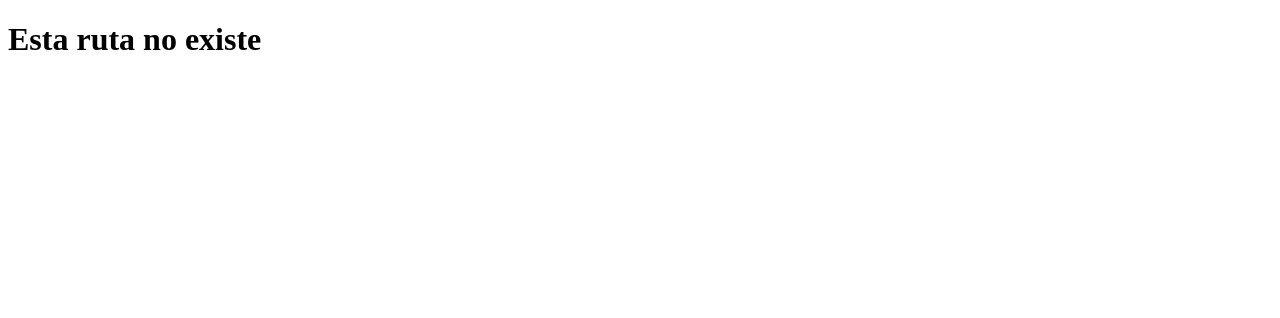
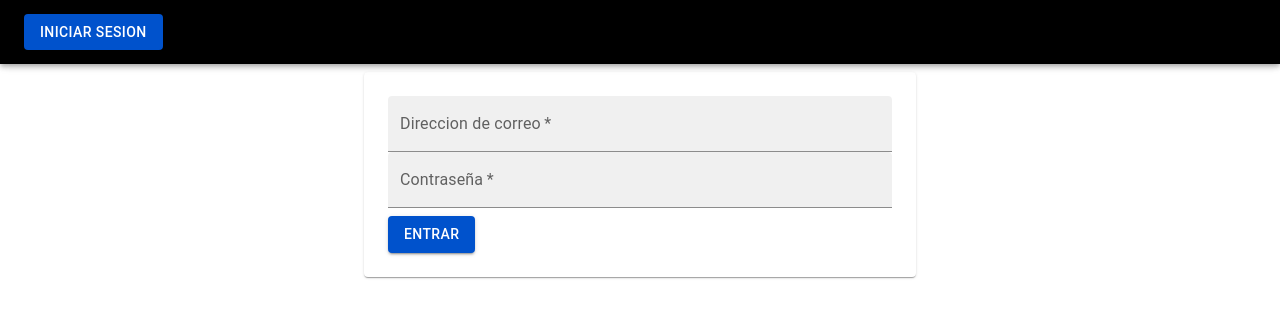
Before and after one commit to SergioDLR/Vacunacion-Materia-TTPS, a React (Vite) app in the folder front-app/: page /login in a window 1280 px wide. Shown: the top 318 px of the page. Built offline with nearby package versions, Linux system fonts and the light colour scheme.

Commit message:
Algunas cosas.

```diff
--- a/front-app/src/App.jsx
+++ b/front-app/src/App.jsx
@@ -1,10 +1,21 @@
 import RoutesDefinition from "./components/navigation/routesDefinition";
-
+import { ThemeProvider, createTheme } from "@mui/material/styles";
+import NavBar from "./components/Nav/NavBar";
+import UserContextProvider from "./components/Context/UserContext";
+const theme = createTheme({
+  palette: {
+    primary: {
+      main: "#0052cc",
+    },
+  },
+});
 function App() {
   return (
-    <>
-      <RoutesDefinition />
-    </>
+    <ThemeProvider theme={theme}>
+      <UserContextProvider>
+        <RoutesDefinition />
+      </UserContextProvider>
+    </ThemeProvider>
   );
 }
 
--- /dev/null
+++ b/front-app/src/components/Admin/HomeAdmin.jsx
@@ -0,0 +1,11 @@
+import NavBar from "../Nav/AdminNavBar";
+const HomeAdmin = () => {
+  return (
+    <>
+      <NavBar />
+      <h1>Hola esto es el home de admin</h1>
+    </>
+  );
+};
+
+export default HomeAdmin;
--- /dev/null
+++ b/front-app/src/components/Context/UserContext.jsx
@@ -0,0 +1,19 @@
+import { createContext, useState } from "react";
+import { useNavigate } from "react-router-dom";
+export const UserContext = createContext();
+const UserContextProvider = ({ children }) => {
+  const [userSesion, setUserSesion] = useState({});
+  const navigate = useNavigate();
+  const logIn = (userSesion) => {
+    setUserSesion(userSesion);
+    if (userSesion.role === "admin") {
+      navigate("/admin");
+    }
+  };
+  const getRole = () => {
+    return userSesion.role;
+  };
+  return <UserContext.Provider value={{ logIn, getRole }}>{children}</UserContext.Provider>;
+};
+
+export default UserContextProvider;
--- a/front-app/src/components/Home.jsx
+++ b/front-app/src/components/Home.jsx
@@ -1,5 +1,11 @@
+import NavBar from "./Nav/NavBar";
 const Home = () => {
-  return <h1>Hola este es el home</h1>;
+  return (
+    <>
+      <NavBar />
+      <h1>Hola este es el home</h1>
+    </>
+  );
 };
 
 export default Home;
--- /dev/null
+++ b/front-app/src/components/Login/Login.jsx
@@ -0,0 +1,62 @@
+import { TextField, Box, Paper, Container, Button } from "@mui/material";
+import { useState, useContext } from "react";
+import { UserContext } from "../Context/UserContext";
+import NavBar from "../Nav/NavBar";
+const Login = () => {
+  const [email, setEmail] = useState("");
+  const [password, setPassword] = useState("");
+  const { logIn } = useContext(UserContext);
+  const handleChangeMail = (e) => {
+    setEmail(e.target.value);
+  };
+
+  const handleChangePassword = (e) => {
+    setPassword(e.target.value);
+  };
+  const handleSubmit = (e) => {
+    e.preventDefault();
+    if (email.length < 5) return alert("La direccion de correo es muy corta");
+    if (password.length < 3) return alert("Completa el campo de la Contraseña");
+    //login here
+    //TODO: implement api call
+    logIn({ name: "sergio", role: "admin" });
+  };
+  return (
+    <>
+      <NavBar />
+      <Container maxWidth="sm">
+        <Box sx={{ marginTop: 1 }}>
+          <Paper sx={{ padding: 3 }}>
+            <form onSubmit={handleSubmit}>
+              <TextField
+                sx={{ display: "block" }}
+                id="email-field"
+                fullWidth
+                label="Direccion de correo"
+                variant="filled"
+                type="email"
+                required
+                onChange={handleChangeMail}
+              />
+              <TextField
+                sx={{ display: "block" }}
+                fullWidth
+                id="password-field"
+                label="Contraseña"
+                variant="filled"
+                type="password"
+                required
+                onChange={handleChangePassword}
+              />
+              <Button type="submit" sx={{ marginTop: 1 }} variant="contained">
+                Entrar
+              </Button>
+            </form>
+          </Paper>
+        </Box>
+      </Container>
+    </>
+  );
+};
+
+export default Login;
--- /dev/null
+++ b/front-app/src/components/Nav/AdminNavBar.jsx
@@ -0,0 +1,28 @@
+import * as React from "react";
+import AppBar from "@mui/material/AppBar";
+import Toolbar from "@mui/material/Toolbar";
+import Typography from "@mui/material/Typography";
+import CssBaseline from "@mui/material/CssBaseline";
+import { Button } from "@mui/material";
+import { Link } from "react-router-dom";
+
+const NavBar = () => {
+  return (
+    <>
+      <CssBaseline />
+      <AppBar sx={{ backgroundColor: "black" }}>
+        <Toolbar>
+          <Link to={"login"}>
+            <Button variant="contained">Vacunas</Button>
+          </Link>
+          <Link to={"login"}>
+            <Button variant="contained">Usuarios</Button>
+          </Link>
+        </Toolbar>
+      </AppBar>
+      <Toolbar />
+    </>
+  );
+};
+
+export default NavBar;
--- /dev/null
+++ b/front-app/src/components/Nav/NavBar.jsx
@@ -0,0 +1,25 @@
+import * as React from "react";
+import AppBar from "@mui/material/AppBar";
+import Toolbar from "@mui/material/Toolbar";
+import Typography from "@mui/material/Typography";
+import CssBaseline from "@mui/material/CssBaseline";
+import { Button } from "@mui/material";
+import { Link } from "react-router-dom";
+
+const NavBar = () => {
+  return (
+    <>
+      <CssBaseline />
+      <AppBar sx={{ backgroundColor: "black" }}>
+        <Toolbar>
+          <Link to={"login"}>
+            <Button variant="contained">Iniciar sesion</Button>
+          </Link>
+        </Toolbar>
+      </AppBar>
+      <Toolbar />
+    </>
+  );
+};
+
+export default NavBar;
--- /dev/null
+++ b/front-app/src/components/Navigation/ProtectedRoute.jsx
@@ -0,0 +1,14 @@
+import { useContext, useState } from "react";
+import { UserContext } from "../Context/UserContext";
+import { Navigate } from "react-router-dom";
+const ProtectedRoute = ({ children, role }) => {
+  const { getRole } = useContext(UserContext);
+  const [authRole] = useState(() => getRole());
+  if (role === authRole) {
+    return children;
+  } else {
+    return <Navigate to="/" replace={true} />;
+  }
+};
+
+export default ProtectedRoute;
--- a/front-app/src/components/Navigation/RoutesDefinition.jsx
+++ b/front-app/src/components/Navigation/RoutesDefinition.jsx
@@ -1,10 +1,22 @@
 import { Routes, Route } from "react-router-dom";
+import ProtectedRoute from "./ProtectedRoute";
 import Home from "../Home";
+import Login from "../Login/Login";
+import HomeAdmin from "../Admin/HomeAdmin";
 const RoutesDefinition = () => {
   return (
     <Routes>
       <Route path="*" element={<h1>Esta ruta no existe</h1>} />
       <Route path="/" element={<Home />} />
+      <Route path="/login" element={<Login />} />
+      <Route
+        path="/admin"
+        element={
+          <ProtectedRoute role="admin">
+            <HomeAdmin />
+          </ProtectedRoute>
+        }
+      />
     </Routes>
   );
 };
--- /dev/null
+++ b/front-app/src/services/backend_url.js
@@ -0,0 +1,6 @@
+export const urlBase = "http://localhost:8080";
+
+const allUrls = {
+  user: `${urlBase}/users`,
+};
+export default allUrls;
```
